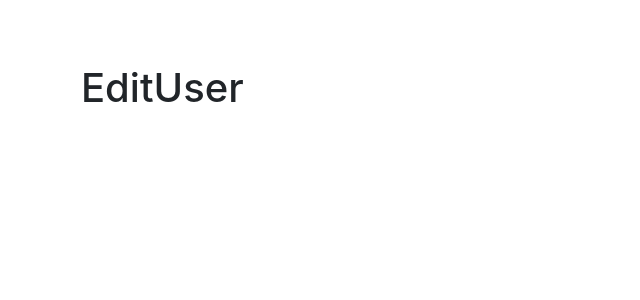
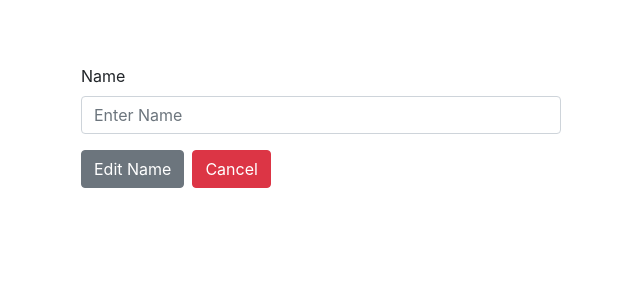
Before and after one commit to neodmy/react-example, a React (Create React App) app: page /edit/1 in a window 1280 px wide. Shown: the top 300 px of the page, without its empty margins (319-959 px from the left). Built offline with nearby package versions, Linux system fonts and the light colour scheme.

Commit message:
feat: add basic structure for EditUser component (#3)

```diff
--- a/src/components/EditUser.js
+++ b/src/components/EditUser.js
@@ -1,9 +1,22 @@
 import React from 'react';
+import { Link } from 'react-router-dom';
+import {
+  Form,
+  FormGroup,
+  Label,
+  Input,
+  Button,
+} from 'reactstrap';
 
 export const EditUser = () => {
   return (
-    <div>
-     <h1>EditUser</h1>
-    </div>
+    <Form>
+      <FormGroup>
+        <Label>Name</Label>
+        <Input type='text' placeholder='Enter Name'></Input>
+      </FormGroup>
+      <Button type='submit'>Edit Name</Button>
+      <Link to='/' className='btn btn-danger ml-2'>Cancel</Link>
+    </Form>
   );
 }
```
